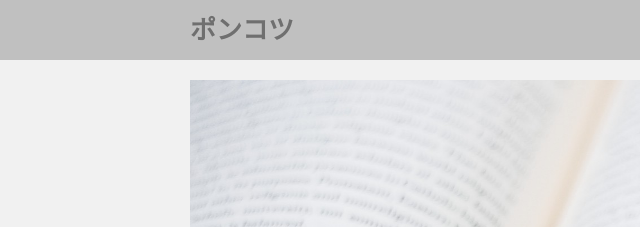
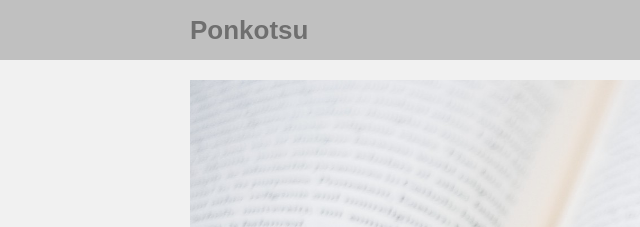
Before and after one commit to ash-coding/sample, a plain HTML site: page index.html in a window 1280 px wide. Shown: the top 227 px of the page, 0-640 px from the left. Drawn offline with nearby package versions, Linux system fonts and the light colour scheme.

Commit message:
Page title revised ポンコツ -> Ponkotsu

```diff
--- a/index.html
+++ b/index.html
@@ -32,7 +32,7 @@
   <header>
     <div class="header-container">
       <div class="header-title">
-        <a href="#"><h1>ポンコツ</h1></a>
+        <a href="#"><h1>Ponkotsu</h1></a>
       </div>
       <div class="header-menus">
         <ul>
```
